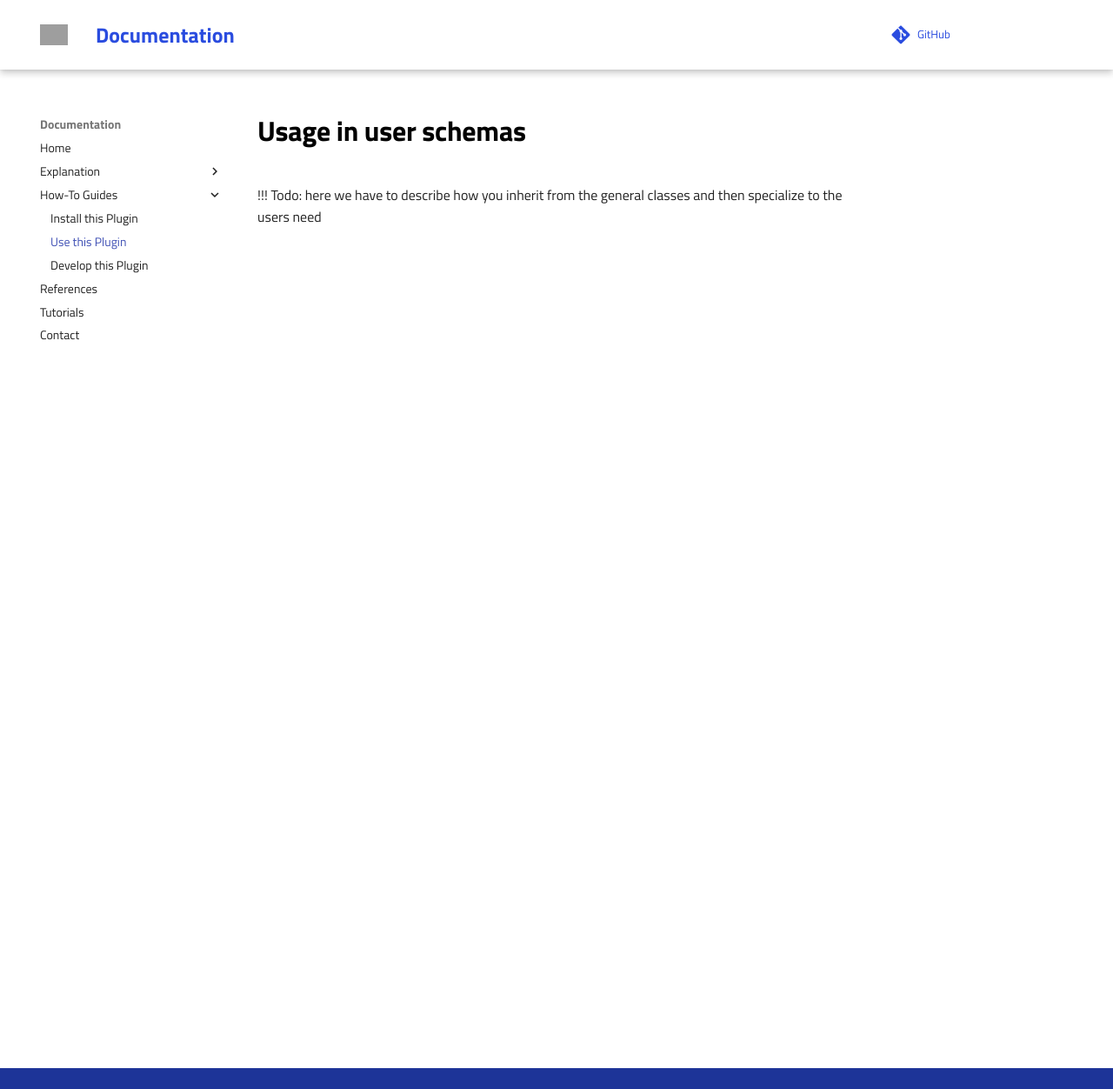
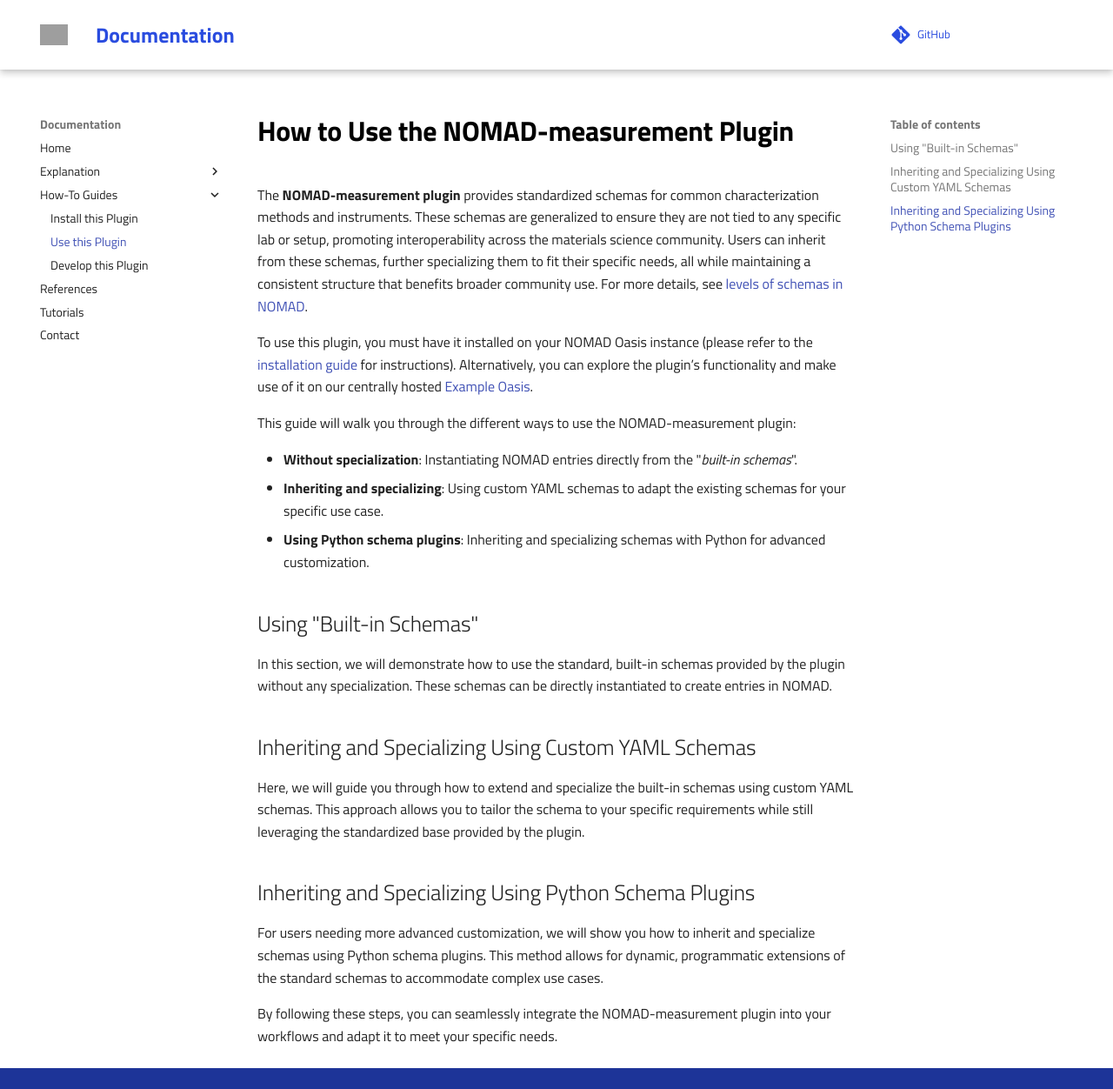
Before and after one commit to FAIRmat-NFDI/nomad-measurements, an MkDocs documentation site: the page built from docs/how_to/use_this_plugin.md, in a window 1280 px wide and 1252 px high. Shown: the whole window at 87% size. Built offline with MkDocs 1.6.1 and Material for MkDocs 9.7.7, drawn with Linux system fonts in a browser that asks for light colours; comment, search, counter and statistics services are not loaded; grey boxes are pictures that could not be loaded.

Commit message:
add use_this_plugin text

```diff
--- a/docs/how_to/use_this_plugin.md
+++ b/docs/how_to/use_this_plugin.md
@@ -1,3 +1,25 @@
-# Usage in user schemas
+# How to Use the NOMAD-measurement Plugin
 
-!!! Todo: here we have to describe how you inherit from the general classes and then specialize to the users need
+The **NOMAD-measurement plugin** provides standardized schemas for common characterization methods and instruments. These schemas are generalized to ensure they are not tied to any specific lab or setup, promoting interoperability across the materials science community. Users can inherit from these schemas, further specializing them to fit their specific needs, all while maintaining a consistent structure that benefits broader community use. For more details, see [levels of schemas in NOMAD](../explanation/levelsofschema.md).
+
+To use this plugin, you must have it installed on your NOMAD Oasis instance (please refer to the [installation guide](install.md) for instructions). Alternatively, you can explore the plugin’s functionality and make use of it on our centrally hosted [Example Oasis](https://nomad-lab.eu/prod/v1/oasis/gui/search/entries).
+
+This guide will walk you through the different ways to use the NOMAD-measurement plugin:
+
+- **Without specialization**: Instantiating NOMAD entries directly from the "*built-in schemas*".
+- **Inheriting and specializing**: Using custom YAML schemas to adapt the existing schemas for your specific use case.
+- **Using Python schema plugins**: Inheriting and specializing schemas with Python for advanced customization.
+
+## Using "Built-in Schemas"
+
+In this section, we will demonstrate how to use the standard, built-in schemas provided by the plugin without any specialization. These schemas can be directly instantiated to create entries in NOMAD.
+
+## Inheriting and Specializing Using Custom YAML Schemas
+
+Here, we will guide you through how to extend and specialize the built-in schemas using custom YAML schemas. This approach allows you to tailor the schema to your specific requirements while still leveraging the standardized base provided by the plugin.
+
+## Inheriting and Specializing Using Python Schema Plugins
+
+For users needing more advanced customization, we will show you how to inherit and specialize schemas using Python schema plugins. This method allows for dynamic, programmatic extensions of the standard schemas to accommodate complex use cases.
+
+By following these steps, you can seamlessly integrate the NOMAD-measurement plugin into your workflows and adapt it to meet your specific needs.
```
